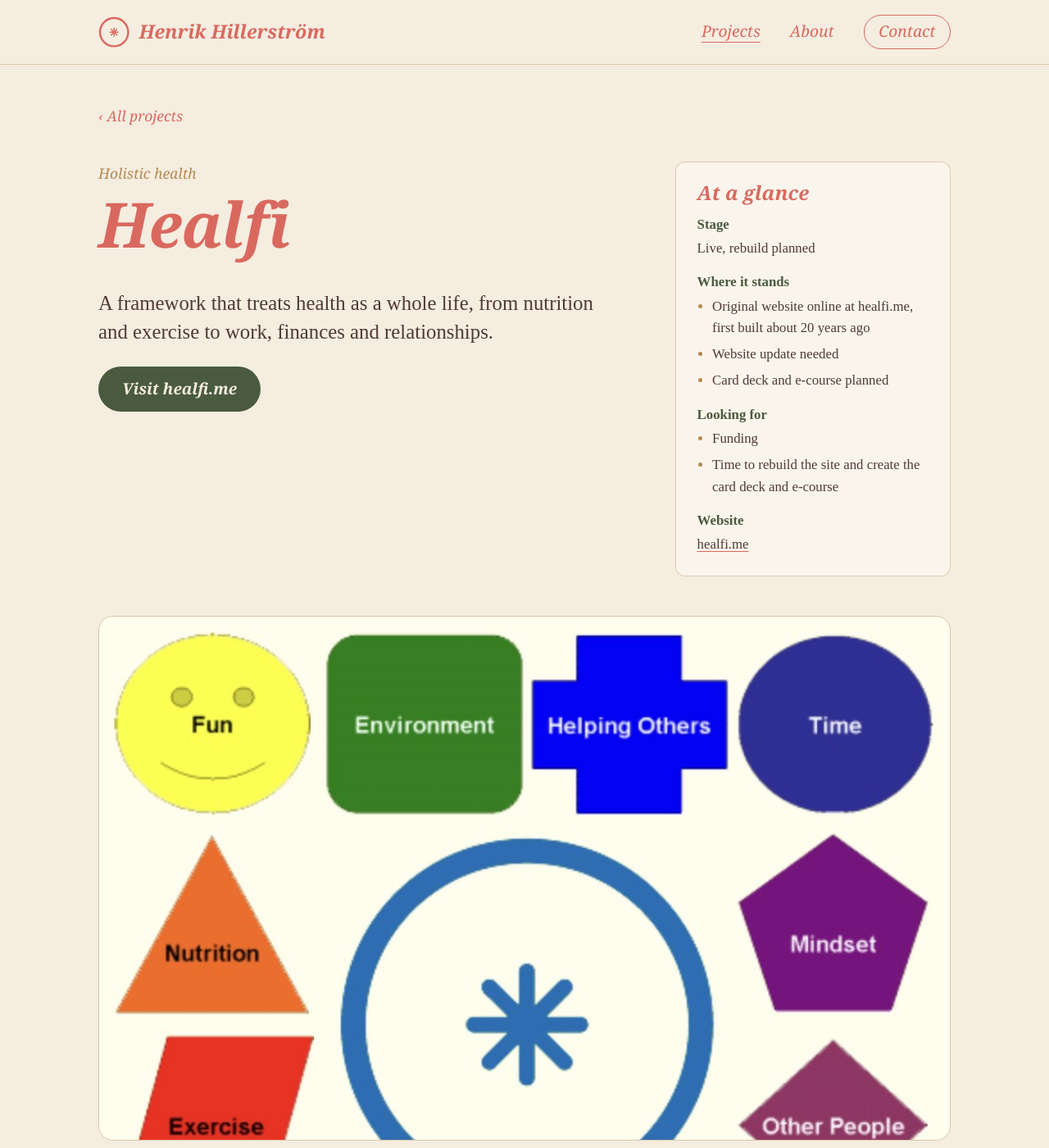
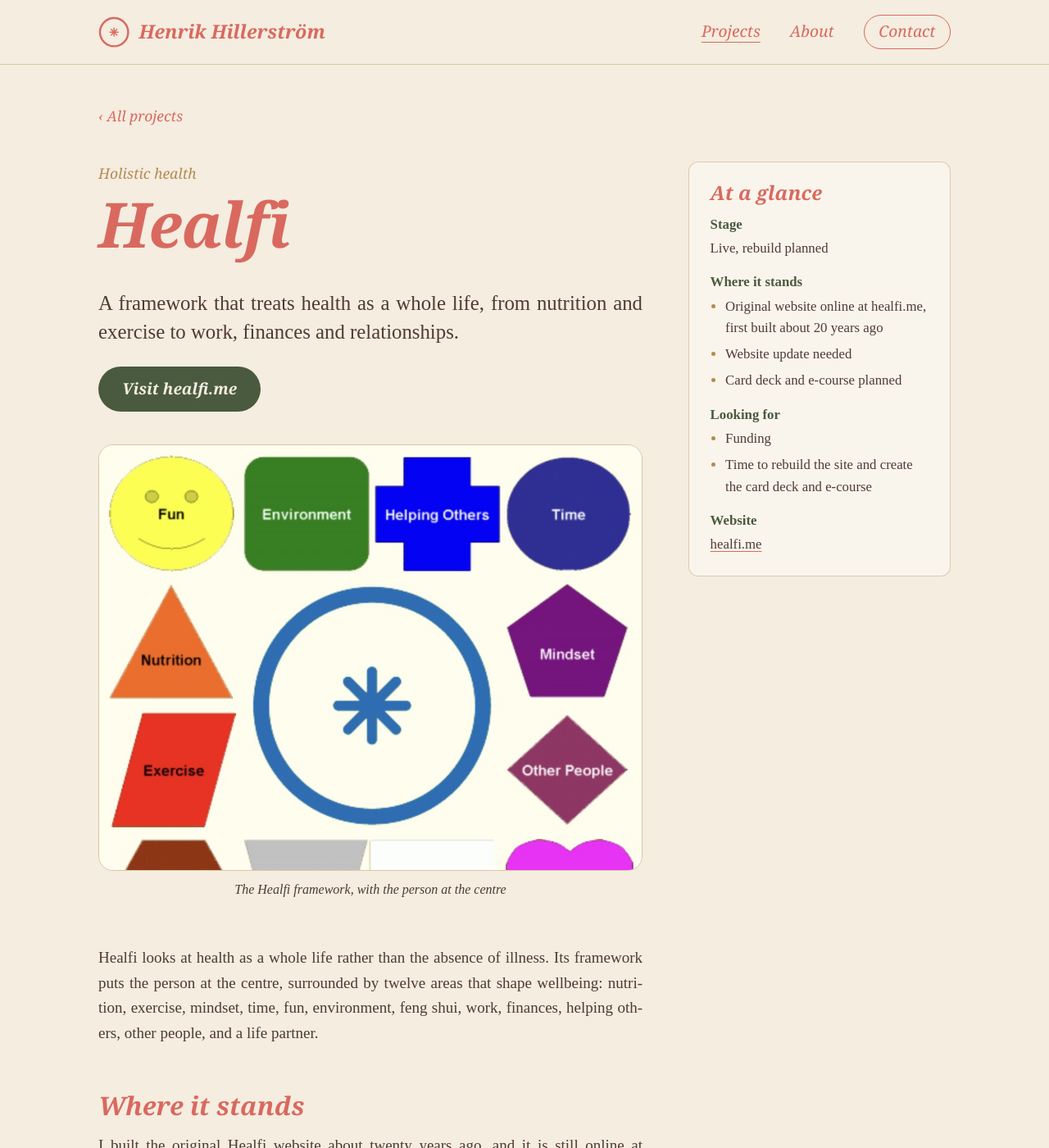
Before and after one commit to LoveAlgo/Henrik, a Jekyll site: the page built from _projects/healfi.md, in a window 1280 px wide and 1400 px high. Shown: the whole window at 82% size. Built offline with Jekyll 4.4.1, drawn with Linux system fonts in a browser that asks for light colours; some web fonts are replaced.

Commit message:
Update website layout

```diff
--- a/_layouts/home.html
+++ b/_layouts/home.html
@@ -3,6 +3,9 @@ layout: default
 ---
 {% assign projects = site.projects | sort: "order" %}
 <section class="hero wrap">
+  <figure class="hero__portrait">
+    <img src="{{ page.portrait | relative_url }}" alt="{{ page.portrait_alt }}" width="1100" height="1640">
+  </figure>
   <div class="hero__text">
     <h1>{{ page.heading }}</h1>
     <p class="lead">{{ page.lead }}</p>
@@ -12,9 +15,6 @@ layout: default
       <a class="text-link" href="{{ '/about/' | relative_url }}">Read more about me</a>
     </div>
   </div>
-  <figure class="hero__portrait">
-    <img src="{{ page.portrait | relative_url }}" alt="{{ page.portrait_alt }}" width="1100" height="1640">
-  </figure>
 </section>
 
 <section class="projects wrap" id="projects">
--- a/_layouts/project.html
+++ b/_layouts/project.html
@@ -3,13 +3,20 @@ layout: default
 ---
 <article class="project wrap">
   <a class="back-link" href="{{ '/#projects' | relative_url }}">All projects</a>
-  <div class="project__top">
+  <div class="project__layout">
   <header class="project__head">
     <p class="theme">{{ page.theme }}</p>
     <h1>{{ page.title }}</h1>
     <p class="lead">{{ page.summary }}</p>
     {% if page.website %}<div class="actions"><a class="btn btn--green" href="{{ page.website }}">Visit {{ page.website_label }}</a></div>{% endif %}
   </header>
+  {% if page.image %}
+  <figure class="project__image">
+    <img src="{{ page.image | relative_url }}" alt="{{ page.image_alt }}">
+    {% if page.image_caption %}<figcaption>{{ page.image_caption }}</figcaption>{% endif %}
+  </figure>
+  {% endif %}
+  <div class="prose project__body">{{ content }}</div>
   <aside class="glance" aria-label="{{ page.title }} at a glance">
     <h2>At a glance</h2>
     <dl>
@@ -31,14 +38,6 @@ layout: default
   </aside>
   </div>
 
-  {% if page.image %}
-  <figure class="project__image">
-    <img src="{{ page.image | relative_url }}" alt="{{ page.image_alt }}">
-    {% if page.image_caption %}<figcaption>{{ page.image_caption }}</figcaption>{% endif %}
-  </figure>
-  {% endif %}
-
-  <div class="prose project__body">{{ content }}</div>
 
   <section class="project__contact">
     <h2>Interested in {{ page.title }}?</h2>
--- a/assets/css/style.css
+++ b/assets/css/style.css
@@ -51,6 +51,10 @@ h3 { font-size: clamp(1.5rem, 2.6vw, 1.9rem); }
 
 p { margin: 0 0 1em; }
 
+/* Justified body text; hyphenation keeps word spacing even */
+p, li, dd { text-align: justify; hyphens: auto; -webkit-hyphens: auto; }
+.site-footer p, .site-footer li, .facts dd, .glance li, .glance dd, .about__facts dd, .about__projects li, .next-project p { text-align: left; hyphens: manual; -webkit-hyphens: manual; }
+
 a { color: inherit; text-decoration-color: var(--rosa); text-decoration-thickness: 1px; text-underline-offset: 0.2em; }
 a:hover { color: var(--rosa); }
 :focus-visible { outline: 2px solid var(--umber); outline-offset: 3px; border-radius: 4px; }
@@ -73,8 +77,8 @@ a:hover { color: var(--rosa); }
 .site-nav__contact:hover { background: var(--rosa); color: var(--ivory) !important; }
 
 /* Shared pieces */
-.lead { font-size: clamp(1.3rem, 2.2vw, 1.55rem); line-height: 1.4; max-width: 34em; }
-.prose { max-width: 38em; }
+.lead { font-size: clamp(1.3rem, 2.2vw, 1.55rem); line-height: 1.4; }
+.prose { max-width: none; }
 .prose h2 { font-size: clamp(1.55rem, 2.6vw, 1.95rem); margin-top: 1.8em; }
 .prose ul { padding-left: 1.2em; }
 .prose li { margin-bottom: 0.35em; }
@@ -98,7 +102,7 @@ a:hover { color: var(--rosa); }
 .text-link { font-family: var(--display); font-style: italic; font-size: 1.15rem; color: var(--rosa); }
 
 /* Home: hero */
-.hero { display: grid; grid-template-columns: 1.15fr 0.85fr; gap: clamp(2rem, 6vw, 5rem); align-items: center; padding-block: clamp(2.5rem, 7vw, 5.5rem); }
+.hero { display: grid; grid-template-columns: 0.85fr 1.15fr; gap: clamp(2rem, 6vw, 5rem); align-items: center; padding-block: clamp(2.5rem, 7vw, 5.5rem); }
 .hero h1 { margin-bottom: 0.35em; }
 .hero__text .lead { margin-bottom: 1.4rem; }
 .hero__portrait { margin: 0; }
@@ -108,13 +112,13 @@ a:hover { color: var(--rosa); }
 .projects { padding-block: clamp(2.5rem, 6vw, 4.5rem); }
 .section-head { margin-bottom: 1.5rem; }
 .entries { list-style: none; margin: 0; padding: 0; }
-.entry { display: grid; grid-template-columns: minmax(0, 5fr) minmax(0, 7fr); gap: clamp(1.5rem, 4vw, 3rem); align-items: start; padding-block: clamp(1.75rem, 4vw, 2.75rem); border-top: 1px solid var(--rule); }
+.entry { display: grid; grid-template-columns: minmax(0, 7fr) minmax(0, 5fr); gap: clamp(1.5rem, 4vw, 3rem); align-items: start; padding-block: clamp(1.75rem, 4vw, 2.75rem); border-top: 1px solid var(--rule); }
 .entry:last-child { border-bottom: 1px solid var(--rule); }
+.entry__image { order: 2; }
 .entry__image img { width: 100%; aspect-ratio: 3 / 2; object-fit: cover; object-position: top; border-radius: var(--radius-sm); border: 1px solid var(--rule); }
 .entry h3 { margin-bottom: 0.4rem; }
 .entry h3 a { text-decoration: none; color: var(--rosa); }
 .entry h3 a:hover { text-decoration: underline; }
-.entry__body > p:not(.theme) { max-width: 34em; }
 
 .facts { display: grid; grid-template-columns: auto 1fr; gap: 0.25rem 1.1rem; margin: 0 0 1.1rem; font-size: 1.05rem; }
 .facts div { display: contents; }
@@ -137,13 +141,22 @@ a:hover { color: var(--rosa); }
 .back-link { font-family: var(--display); font-style: italic; color: var(--rosa); font-size: 1.1rem; text-decoration: none; }
 .back-link::before { content: "‹ "; }
 .back-link:hover { text-decoration: underline; }
-.project__head { margin-block: clamp(1.5rem, 4vw, 2.5rem); max-width: 46rem; }
 .project__head .actions { margin-top: 1.25rem; }
 .project__image { margin: 0 0 clamp(2rem, 5vw, 3.5rem); }
-.project__image img { width: 100%; max-height: 640px; object-fit: cover; object-position: top; border-radius: var(--radius-lg); border: 1px solid var(--rule); }
-.project__image figcaption { font-style: italic; font-size: 1rem; margin-top: 0.6rem; text-align: center; }
-.project__top { display: grid; grid-template-columns: minmax(0, 1fr) minmax(0, 21rem); gap: clamp(2rem, 5vw, 4rem); align-items: start; margin-block: clamp(1.5rem, 4vw, 2.5rem) clamp(2rem, 5vw, 3rem); }
-.project__top .project__head { margin: 0; }
+.project__image img { width: 100%; max-height: 520px; object-fit: cover; object-position: top; border-radius: var(--radius-lg); border: 1px solid var(--rule); }
+.project__image figcaption { font-style: italic; font-size: 1rem; margin-top: 0.6rem; text-align: center; hyphens: manual; }
+.project__layout {
+  display: grid;
+  grid-template-columns: minmax(0, 1fr) minmax(0, 20rem);
+  grid-template-areas: "head glance" "image glance" "body glance";
+  grid-template-rows: auto auto 1fr;
+  column-gap: clamp(2rem, 5vw, 3.5rem);
+  margin-top: clamp(1.5rem, 4vw, 2.5rem);
+}
+.project__head { grid-area: head; margin: 0 0 clamp(1.75rem, 4vw, 2.5rem); }
+.project__image { grid-area: image; }
+.project__body { grid-area: body; }
+.glance { grid-area: glance; align-self: start; position: sticky; top: 1.5rem; }
 .project__body > :first-child { margin-top: 0; }
 
 .glance { background: var(--panel); border: 1px solid var(--rule); border-radius: var(--radius-sm); padding: 1.5rem 1.6rem; font-size: 1.05rem; }
@@ -207,7 +220,9 @@ a:hover { color: var(--rosa); }
   .hero { grid-template-columns: 1fr; }
   .hero__portrait { order: -1; max-width: 26rem; }
   .entry { grid-template-columns: 1fr; }
-  .project__top { grid-template-columns: 1fr; }
+  .entry__image { order: 0; }
+  .project__layout { grid-template-columns: 1fr; grid-template-areas: "head" "glance" "image" "body"; grid-template-rows: auto; }
+  .glance { position: static; margin-bottom: 2rem; }
   .about__grid { grid-template-columns: 1fr; }
   .about__portrait { position: static; max-width: 26rem; }
   .about__facts dl { grid-template-columns: 1fr; }
```
